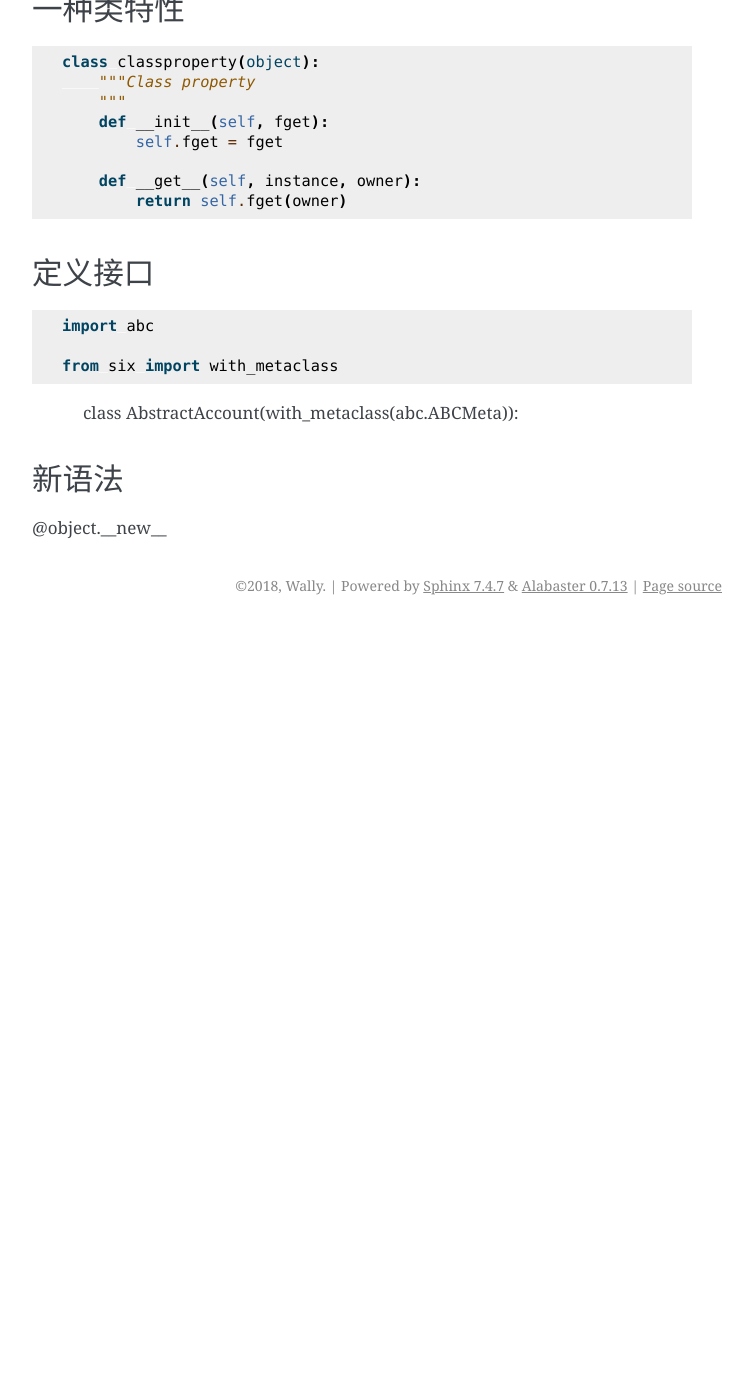
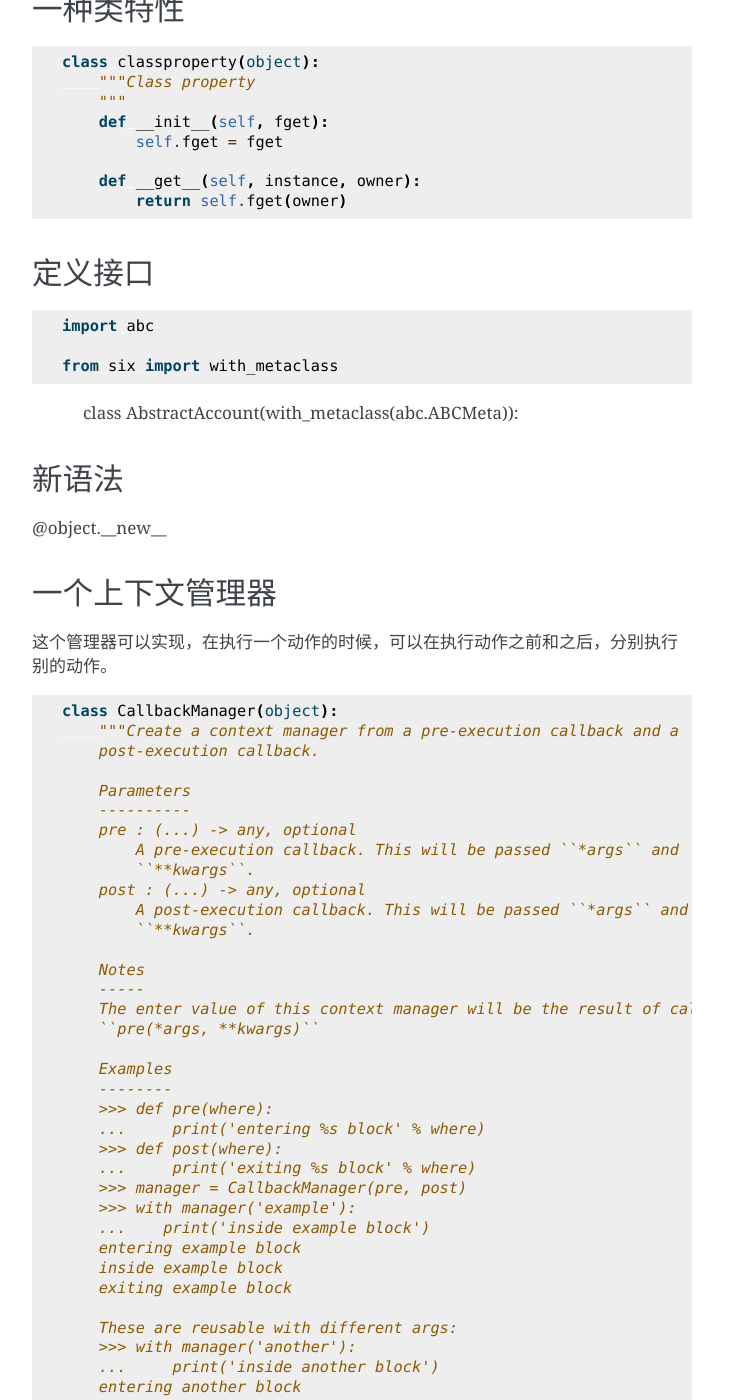
Before and after one commit to SDWally/dop, a Sphinx documentation site: the page built from docs/lookpy/day_read.rst, in a window 1280 px wide and 1400 px high, scrolled down 1135 px. Shown: the whole window, without its empty margins (388-1141 px from the left). Built offline with Sphinx 7.4.7, drawn with Linux system fonts in a browser that asks for light colours; before the commit the page ends 1760 px from its top, so only the background shows below that; some of the changed text lies outside the part shown.

Commit message:
update day read

```diff
--- a/docs/lookpy/day_read.rst
+++ b/docs/lookpy/day_read.rst
@@ -75,3 +75,77 @@ range方法的实现（2.7）
 ------
 
 @object.__new__
+
+一个上下文管理器
+--------------
+
+这个管理器可以实现，在执行一个动作的时候，可以在执行动作之前和之后，分别执行别的动作。
+
+::
+
+    class CallbackManager(object):
+        """Create a context manager from a pre-execution callback and a
+        post-execution callback.
+
+        Parameters
+        ----------
+        pre : (...) -> any, optional
+            A pre-execution callback. This will be passed ``*args`` and
+            ``**kwargs``.
+        post : (...) -> any, optional
+            A post-execution callback. This will be passed ``*args`` and
+            ``**kwargs``.
+
+        Notes
+        -----
+        The enter value of this context manager will be the result of calling
+        ``pre(*args, **kwargs)``
+
+        Examples
+        --------
+        >>> def pre(where):
+        ...     print('entering %s block' % where)
+        >>> def post(where):
+        ...     print('exiting %s block' % where)
+        >>> manager = CallbackManager(pre, post)
+        >>> with manager('example'):
+        ...    print('inside example block')
+        entering example block
+        inside example block
+        exiting example block
+
+        These are reusable with different args:
+        >>> with manager('another'):
+        ...     print('inside another block')
+        entering another block
+        inside another block
+        exiting another block
+        """
+        def __init__(self, pre=None, post=None):
+            self.pre = pre if pre is not None else _nop
+            self.post = post if post is not None else _nop
+
+        def __call__(self, *args, **kwargs):
+            return _ManagedCallbackContext(self.pre, self.post, args, kwargs)
+
+        # special case, if no extra args are passed make this a context manager
+        # which forwards no args to pre and post
+        def __enter__(self):
+            return self.pre()
+
+        def __exit__(self, *excinfo):
+            self.post()
+
+
+    class _ManagedCallbackContext(object):
+        def __init__(self, pre, post, args, kwargs):
+            self._pre = pre
+            self._post = post
+            self._args = args
+            self._kwargs = kwargs
+
+        def __enter__(self):
+            return self._pre(*self._args, **self._kwargs)
+
+        def __exit__(self, *excinfo):
+            self._post(*self._args, **self._kwargs)
```
